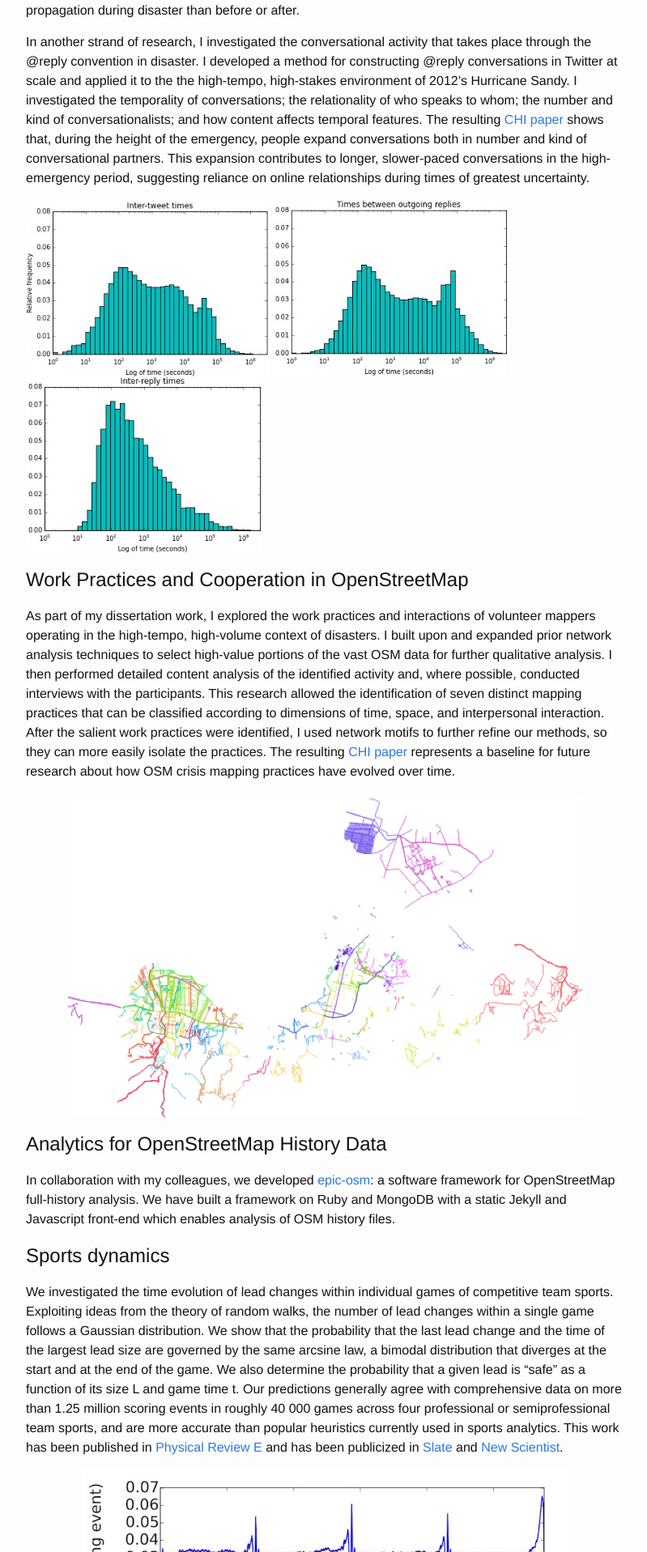
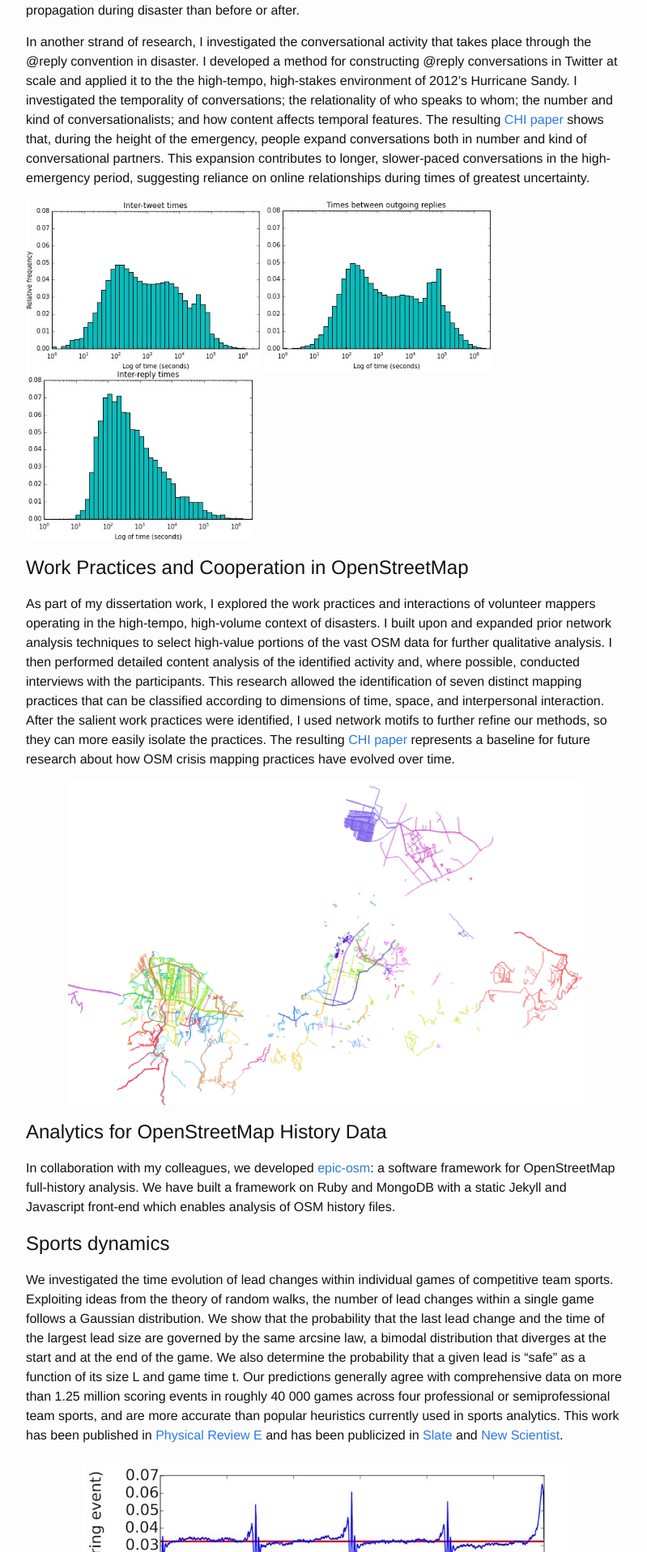
Before and after one commit to marinkala/marinkala.github.com, a Jekyll site: the page built from projects.md, in a window 1280 px wide. Shown: the part 1303-3220 px from the top of the page at 81% size, without its empty margins (238-1037 px from the left). Built offline with Jekyll 4.4.1, drawn with Linux system fonts in a browser that asks for light colours.

Commit message:
tweaking image size

```diff
--- a/projects.md
+++ b/projects.md
@@ -31,9 +31,9 @@
 In another strand of research, I investigated the conversational activity that takes place through the @reply convention in disaster. I developed a method for constructing @reply conversations in Twitter at scale and applied it to the the high-tempo, high-stakes environment of 2012's Hurricane Sandy. I investigated the temporality of conversations; the relationality of who speaks to whom; the number and kind of conversationalists; and how content affects temporal features. The resulting [CHI paper](https://dl.acm.org/citation.cfm?id=3173658) shows that, during the height of the emergency, people expand conversations both in number and kind of conversational partners. This expansion contributes to longer, slower-paced conversations in the high-emergency period, suggesting reliance on online relationships during times of greatest uncertainty.
 
 <p float="left">
-  <img src="/assets/intertweetTime.jpg" width="300" />
-  <img src="/assets/outReplyTime.jpg" width="290" />
-  <img src="/assets/InterreplyTime.jpg" width="290" />
+  <img src="/assets/intertweetTime.jpg" width="290" />
+  <img src="/assets/outReplyTime.jpg" width="280" />
+  <img src="/assets/InterreplyTime.jpg" width="280" />
 </p>
 
 ## Work Practices and Cooperation in OpenStreetMap
```
